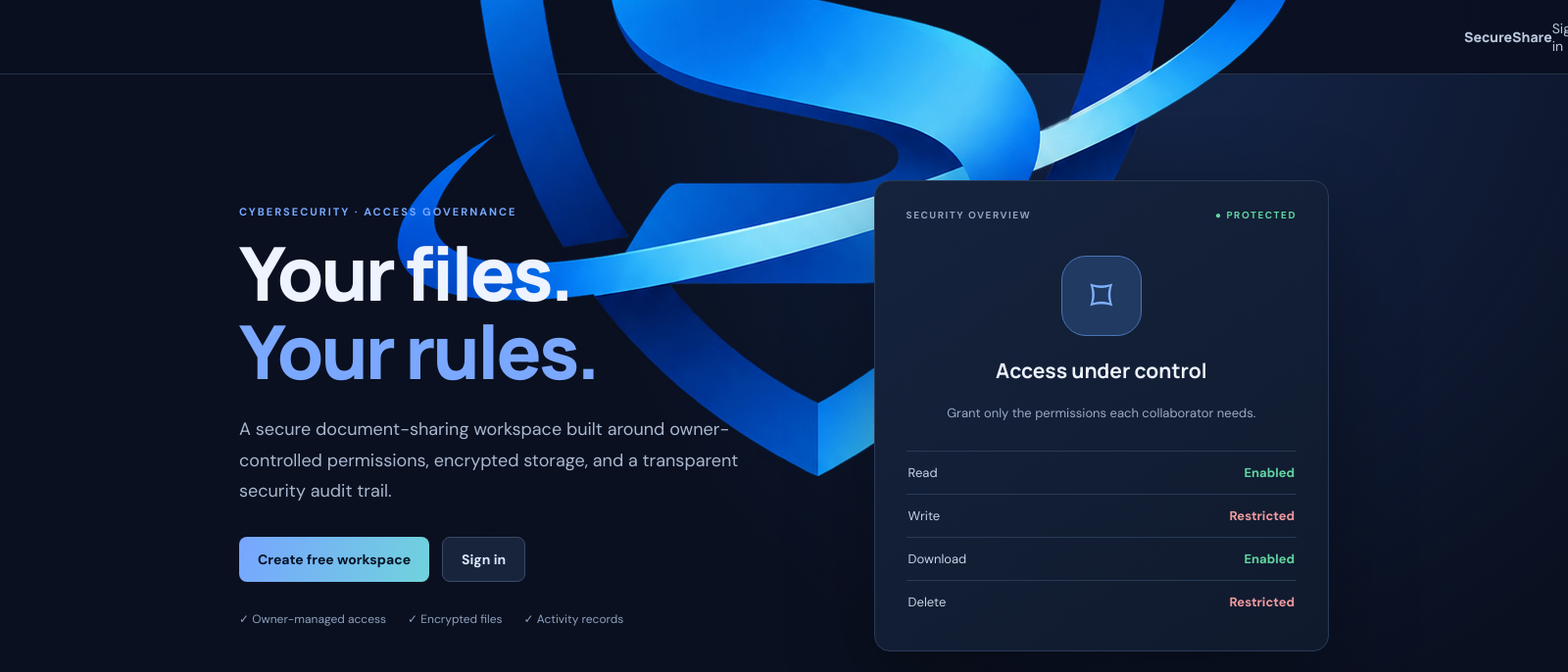
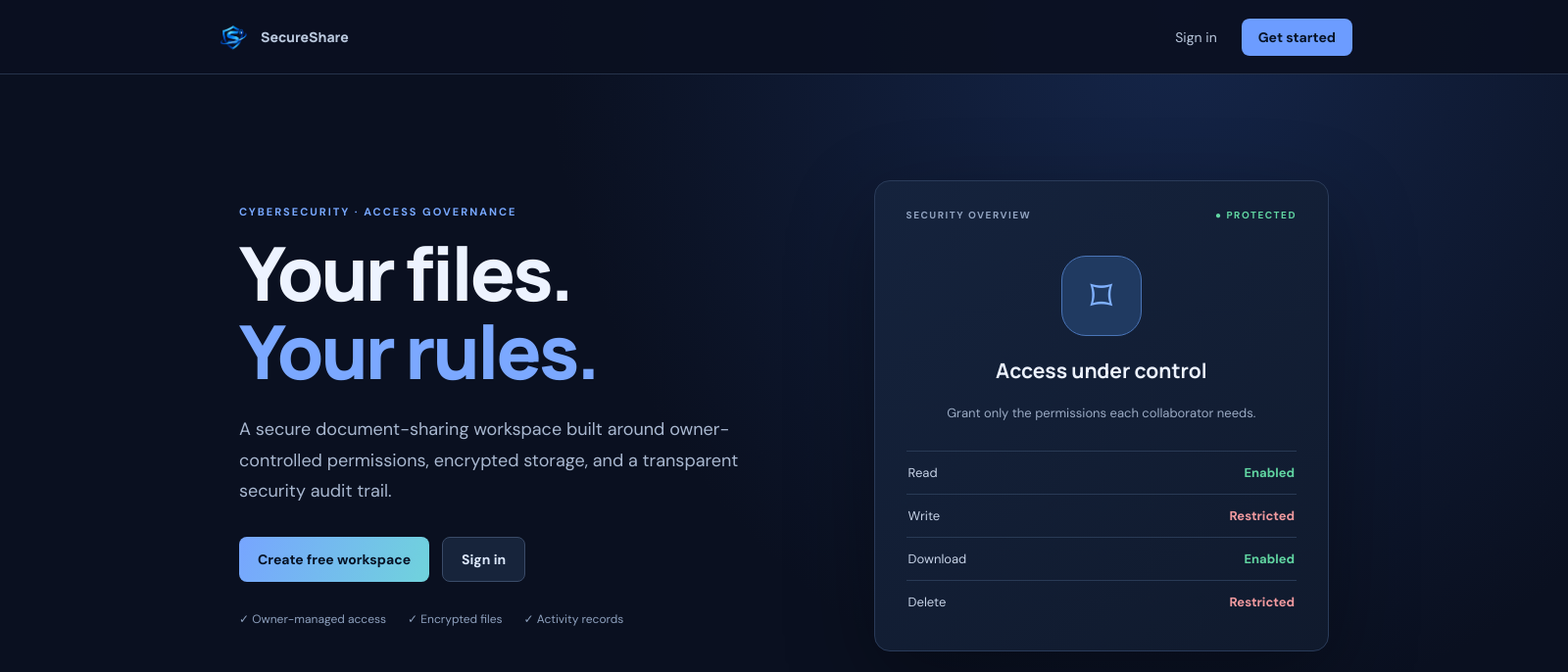
Before and after one commit to Riyaz077/SecureShare-Discretionary-Access-Control-Encrypted-File-Sharing, a Flask app: page / in a window 1600 px wide; the page is wider, and only the part inside the window is pictured. Shown: the top 686 px of that part at 98% size. Run offline with Flask 3, Linux system fonts and the light colour scheme.

Commit message:
Update style.css

```diff
--- a/static/style.css
+++ b/static/style.css
@@ -48,3 +48,22 @@
     font-size: 11px;
     font-weight: 500;
 }
+
+
+/* SecureShare Transparent Logo */
+.nav .brand {
+    display: inline-flex;
+    align-items: center;
+    gap: 10px;
+    text-decoration: none;
+}
+
+.nav .brand-logo {
+    width: 36px;
+    height: 36px;
+    object-fit: contain;
+    background: transparent;
+    border: none;
+    box-shadow: none;
+    display: block;
+}
```
